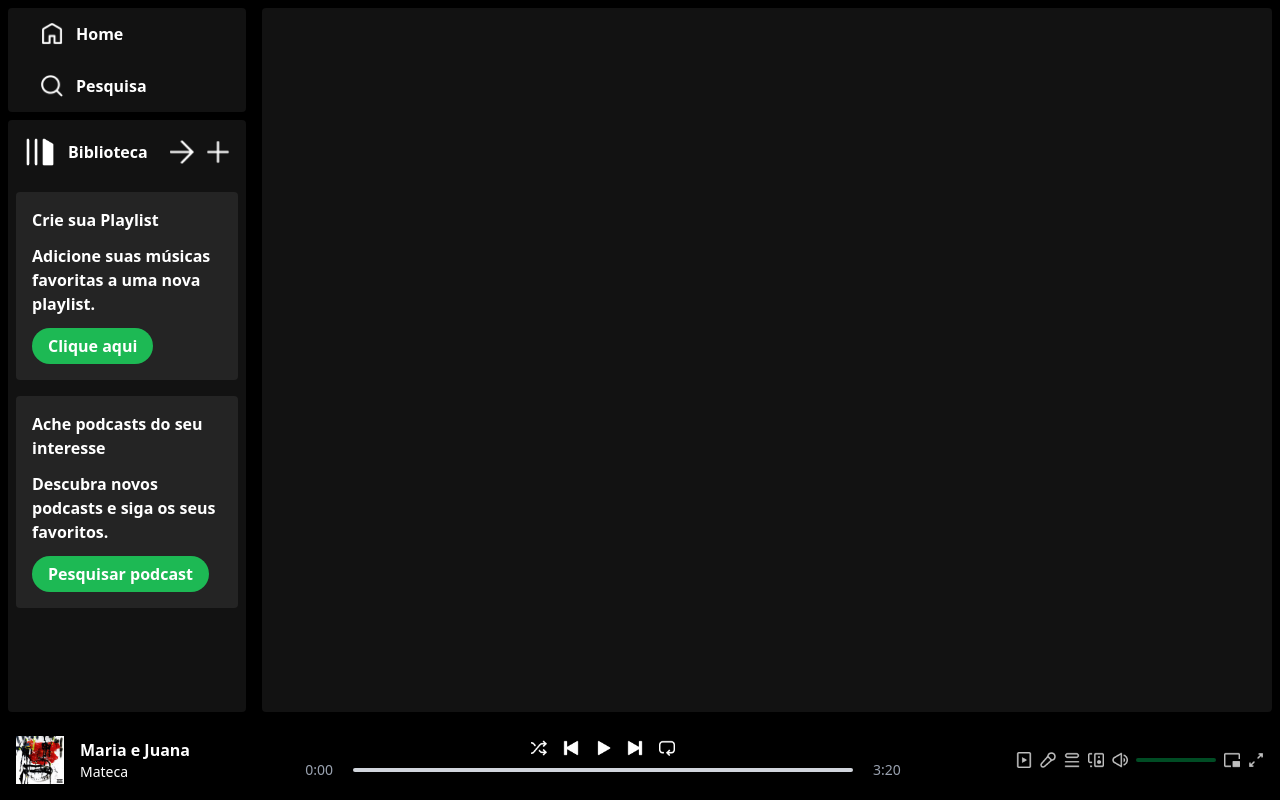
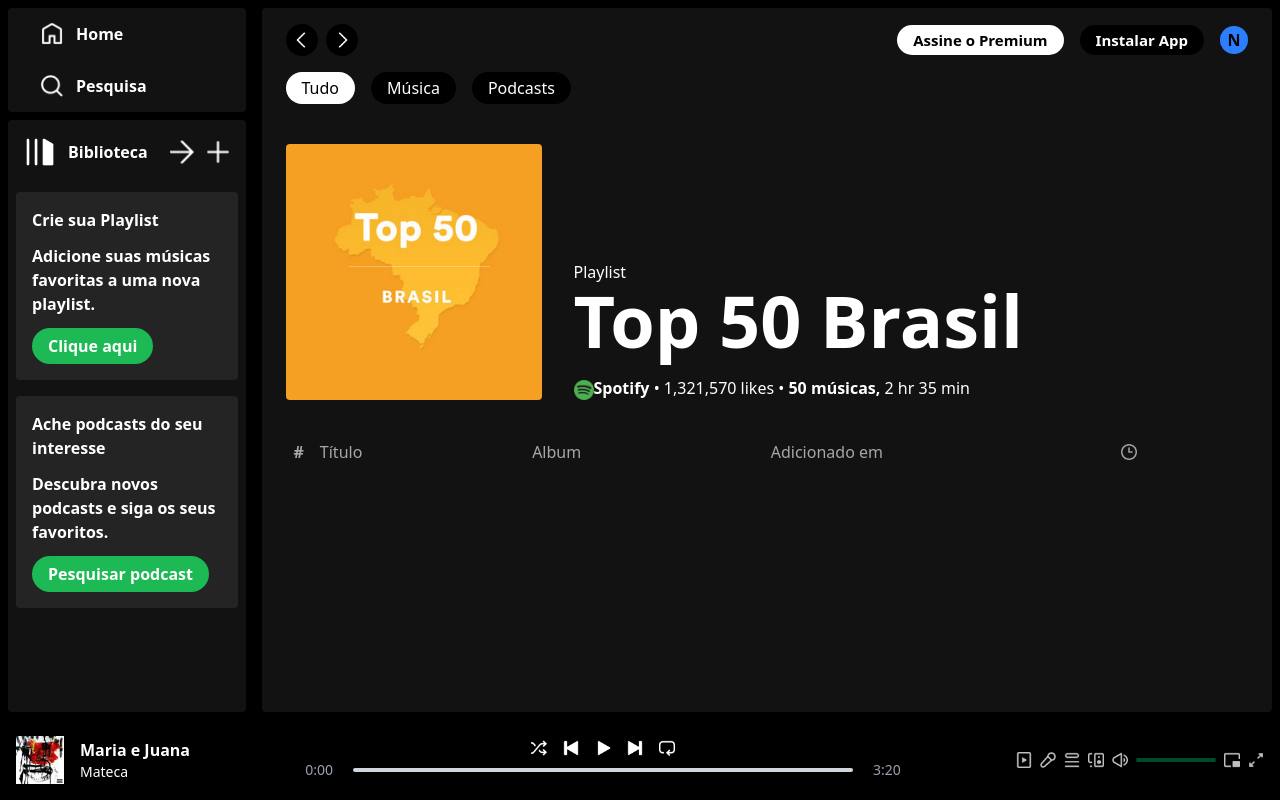
Before and after one commit to NicolasPcastr0/Spotify, a React (Vite) app: page /album/1 in a window 1280 px wide. Built offline with nearby package versions, Linux system fonts and the light colour scheme.

Commit message:
Criação álbuns

```diff
--- a/src/components/AlbumItem.jsx
+++ b/src/components/AlbumItem.jsx
@@ -1,8 +1,12 @@
 import React from "react";
+import { useNavigate } from "react-router-dom";
 
 const AlbumItem = ({ image,name,desc,id }) => {
+
+    const navigate = useNavigate();
+
     return (
-        <div className="min-w-[180px] p-2 px-3 rounded cursor-pointer hover:bg-[#ffffff26]">
+        <div onClick={() => navigate(`/album/${id}`)} className="min-w-[180px] p-2 px-3 rounded cursor-pointer hover:bg-[#ffffff26]">
             <img className=" rounded" src={image} alt=""/>
             <p className="text-white font-bold mt-2 mb-1">{name}</p>
             <p className="text-slate-200 text-sm">{desc}</p>
--- a/src/components/Display.jsx
+++ b/src/components/Display.jsx
@@ -1,12 +1,14 @@
 import React from "react";
 import DisplayHome from "./DisplayHome";
 import { Routes, Route } from "react-router-dom";
+import DisplayAlbum from "./DisplayAlbum";
 
 const Display = () => {
     return(
         <div className="w-[100%] m-2 px-6 pt-4 rounded bg-[#121212] text-white overflow-y-auto">
             <Routes>
                 <Route path="/" element={<DisplayHome />} />
+                <Route path="/album/:id" element={<DisplayAlbum />} />
             </Routes>
         </div>
     )
--- /dev/null
+++ b/src/components/DisplayAlbum.jsx
@@ -0,0 +1,39 @@
+import React, { use } from "react";
+import Navbar from "./Navbar";
+import { useParams } from "react-router-dom";
+import { albumsData, assets } from "../assets/assets/assets";
+
+const DisplayAlbum = () => {
+
+    const {id} = useParams();
+    const albumData = albumsData.find(album => album.id === parseInt(id));
+
+    return (
+        <>
+        <Navbar />
+        <div className="mt-10 flex gap-8 flex-col md:flex-row md:items-end">
+            <img className="w-48 h-48 md:w-64 md:h-64 rounded" src={albumData.image} alt="" />
+            <div className="flex flex-col">
+                <p>Playlist</p>
+                <h2 className="text-5xl font-bold mb-4 md:text-7xl">{albumData.name}</h2>
+                <h4 className="text-gray-600">{albumData.description}</h4>
+                <p className="mt-1">
+                    <img className="inline-block w-5" src={assets.spotify_logo} alt="" />
+                    <b>Spotify </b>
+                    • 1,321,570 likes
+                    • <b>50 músicas, </b>
+                     2 hr 35 min
+                </p>
+            </div>
+        </div>
+        <div className="grid grid-cols-3 sm:grid-cols-4 mt-10 mb-4 pl-2 text-[#a7a7a7]">
+            <p><b className="mr-4">#</b>Título</p>
+            <p>Album</p>
+            <p className="hidden sm:block">Adicionado em</p>
+            <img className="m-auto w-4" src={assets.clock_icon} alt="" />
+        </div>
+        </>
+    )
+}
+
+export default DisplayAlbum;
--- a/src/components/DisplayHome.jsx
+++ b/src/components/DisplayHome.jsx
@@ -3,6 +3,8 @@
 import { albumsData } from "../assets/assets/assets";
 import AlbumItem from "./AlbumItem";
 import CustomScrollContainer from "./CustomScrollContainer";
+import { songsData } from "../assets/assets/assets";
+import SongItem from "./SongItem";
 
 const DisplayHome = () => {
     return (
@@ -15,8 +17,26 @@
                         {albumsData.map((item,index) => (
                             <AlbumItem key={index}
                             name={item.name}
+                            desc={item.desc}
+                            id={item.id}
                             image={item.image}
-                            desc={item.desc} />
+                             />
+                        ))}
+                    </div>
+                </CustomScrollContainer>
+            </div>
+
+            <div className="mb-4">
+                <h1 className="font-bold my-5 text-2xl">Tocados recentemente</h1>
+                <CustomScrollContainer>
+                    <div className="flex">
+                        {songsData.map((item,index) => (
+                            <SongItem key={index}
+                            name={item.name}
+                            desc={item.desc}
+                            id={item.id}
+                            image={item.image}
+                             />
                         ))}
                     </div>
                 </CustomScrollContainer>
--- /dev/null
+++ b/src/components/SongItem.jsx
@@ -0,0 +1,13 @@
+import React from "react";
+
+const SongItem = ({ image, name, desc, id }) => {
+    return (
+        <div className="min-w-[180px] p-2 px-3 rounded cursor-pointer hover:bg-[#ffffff26]">
+            <img className=" rounded" src={image} alt="" />
+            <p className="text-white font-bold mt-2 mb-1">{name}</p>
+            <p className="text-slate-200 text-sm">{desc}</p>
+        </div>
+    );
+};
+
+export default SongItem;
```
